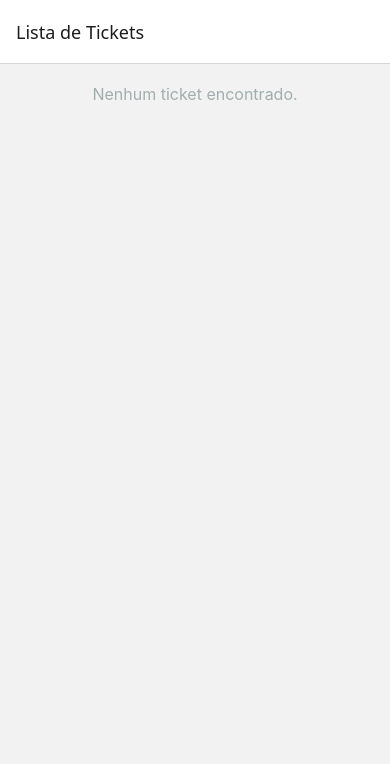
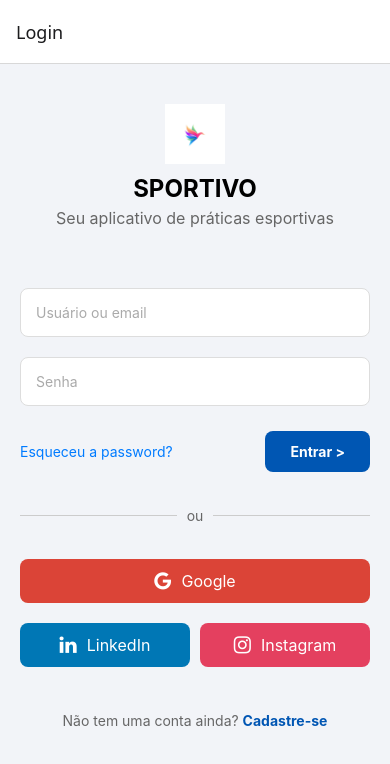
Before and after one commit to kawanwagnner/projeto-general, a React Native app: screen / in a window 390 px wide. Shown: the top 764 px of the page. Built offline with nearby package versions, Linux system fonts and the light colour scheme.

Commit message:
chore: ...

```diff
--- a/MainNavigator.js
+++ b/MainNavigator.js
@@ -14,7 +14,7 @@ const Stack = createNativeStackNavigator();
 export default function MainNavigator() {
   return (
     <NavigationContainer>
-      <Stack.Navigator initialRouteName="Tickets">
+      <Stack.Navigator initialRouteName="Login">
         <Stack.Screen
           name="Home"
           component={HomeScreen}
--- a/db.json
+++ b/db.json
@@ -104,10 +104,10 @@
       "createdAt": "2024-11-26T19:32:22.341Z",
       "tickets": [
         {
-          "eventId": "8473",
-          "name": "Jazz Night - Banda Smooth",
-          "date": "23/11/2024",
-          "time": "20:30"
+          "eventId": "54de",
+          "name": "Reggae Vibes - Marley Sons",
+          "date": "25/11/2024",
+          "time": "19:00"
         }
       ]
     },
@@ -121,12 +121,6 @@
       "photo-user": "none",
       "tickets": [
         {
-          "eventId": "8473",
-          "name": "Jazz Night - Banda Smooth",
-          "date": "23/11/2024",
-          "time": "20:30"
-        },
-        {
           "eventId": "54de",
           "name": "Reggae Vibes - Marley Sons",
           "date": "25/11/2024",
```
